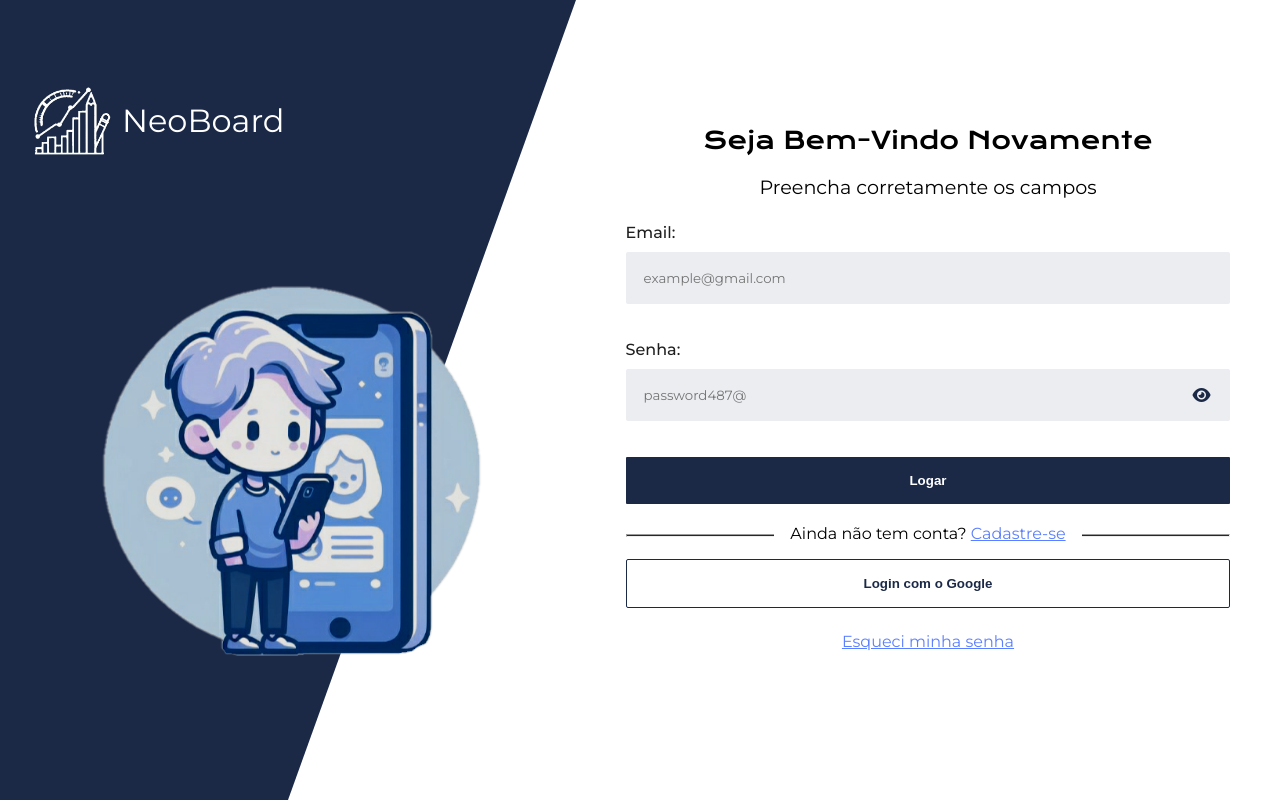
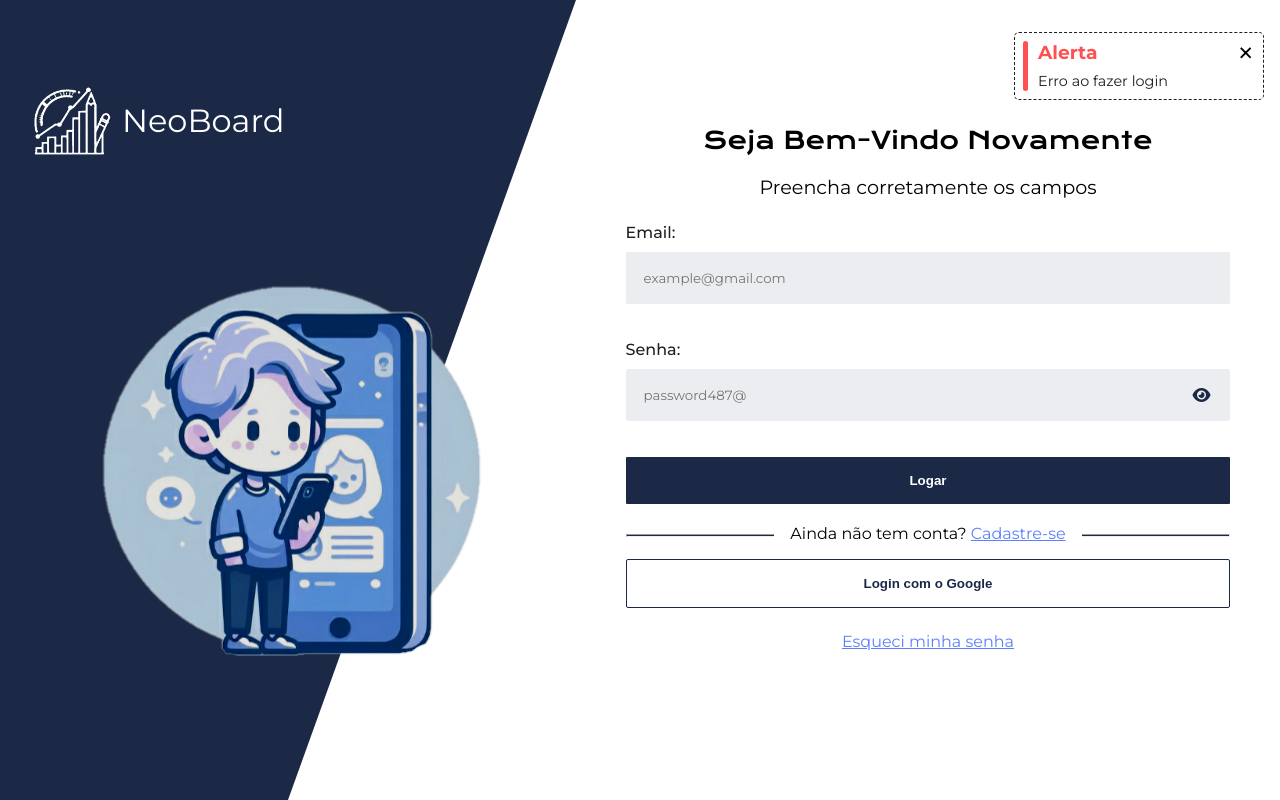
Before and after one commit to LiedsonLB/Neoboard, a React (Create React App) app: page / in a window 1280 px wide. Built offline with nearby package versions, Linux system fonts and the light colour scheme; no server answers.

Commit message:
feat: popup design

```diff
--- a/src/components/modal/Modal.tsx
+++ /dev/null
@@ -1,13 +0,0 @@
-import React from 'react'
-
-const Modal = () => {
-  return (
-    <div id='container-modal'>
-        <div id="modal">
-
-        </div>
-    </div>
-  )
-}
-
-export default Modal
--- /dev/null
+++ b/src/components/popup/Popup.css
@@ -0,0 +1,73 @@
+#popup {
+    position: fixed;
+    right: 1rem;
+    top: 2rem;
+    background-color: var(--white-color);
+    z-index: 10;
+    padding: .5rem;
+    border-radius: 5px;
+    transition: .5s;
+    animation: animatedPopup .5s ease-in;
+    display: flex;
+    gap: 10px;
+    border: .5px solid var(--black-color);
+    border-style: dashed;
+    min-width: 250px;
+}
+
+.separation-popup {
+    width: 5px;
+    max-height: 100px;
+    min-height: 50px;
+    background-color: #FF5151;
+    border-radius: 10px;
+}
+
+#text-popup {
+    color: var(--black-color);
+}
+
+.mensagem-popup {
+    margin-top: .5rem;
+    font-size: .9rem;
+    max-width: 250px;
+    max-height: 50px;
+    overflow-x: auto;
+}
+
+.alert {
+    color: #FFFF51;
+}
+
+.warning {
+    color: #FF5151;
+}
+
+.sucess {
+    color: #74FF74;
+}
+
+.help {
+    color: #5B7FFF;
+}
+
+#closePopup {
+    font-family: var(--font-krona);
+    cursor: pointer;
+    font-size: 32px;
+    position: absolute;
+    top: 0;
+    right: .5rem;
+}
+
+@keyframes animatedPopup {
+    0% {
+        opacity: 0;
+        transform: translateX(200px);
+    }
+
+    100% {
+        opacity: 1;
+        transform: translateX(0px);
+    }
+}
--- /dev/null
+++ b/src/components/popup/Popup.tsx
@@ -0,0 +1,17 @@
+import React from 'react'
+import '../popup/Popup.css'
+
+const Popup = () => {
+  return (
+    <div id='popup'>
+      <div className='separation-popup'></div>
+      <div id="text-popup">
+        <h3 className='title-popup warning'>Alerta</h3>
+        <p className='mensagem-popup'>Erro ao fazer login</p>
+      </div>
+      <span id='closePopup'>&times;</span>
+    </div>
+  )
+}
+
+export default Popup
--- a/src/layout/dashboard/Home.tsx
+++ b/src/layout/dashboard/Home.tsx
@@ -10,7 +10,7 @@ import { useSpring, animated } from 'react-spring';
 import ColumnChart from '../../components/charts/ColumnChart.tsx';
 import Calendar from '../../components/calendar/Calendar.tsx';
 import LoadingComponent from '../../components/loading/LoadingComponent.tsx';
-import Modal from '../../components/modal/Modal.tsx';
+import Modal from '../../components/popup/Popup.tsx';
 
 interface Produto {
     img: string | undefined;
@@ -80,7 +80,6 @@ const Home = ({ user }: { user?: { displayName?: string } }) => {
 
     return (
         <>
-        <Modal />
             <main id="main-page">
                 <section id="container-main">
                     <header id="title-main">
--- a/src/pages/loginpage/Loginpage.tsx
+++ b/src/pages/loginpage/Loginpage.tsx
@@ -5,6 +5,7 @@ import axios from 'axios';
 // @ts-ignore
 import { auth, provider } from '../../services/firebase';
 import { signInWithPopup, signInWithEmailAndPassword, sendPasswordResetEmail } from 'firebase/auth';
+import Popup from '../../components/popup/Popup';
 
 const LoginPage = () => {
 
@@ -52,9 +53,9 @@ const LoginPage = () => {
             const user = result.user;
             console.log('Usuário autenticado:', user);
         })
-        .catch((error) => {
-            console.error('Erro ao autenticar:', error);
-        });
+            .catch((error) => {
+                console.error('Erro ao autenticar:', error);
+            });
 
     };
 
@@ -64,6 +65,8 @@ const LoginPage = () => {
 
     return (
         <>
+            <Popup />
+
             <div className="background-color"></div>
             <main className="container">
                 <section className="left">
@@ -122,7 +125,7 @@ const LoginPage = () => {
                             </p>
                         </div>
                         <button className="login-google" onClick={handleSignin}>Login com o Google</button>
-                        <span id='link-cadaster' onClick={handleResetSenha} style={{width: 'fit-content', margin: '1.5rem auto'}}>Esqueci minha senha</span>
+                        <span id='link-cadaster' onClick={handleResetSenha} style={{ width: 'fit-content', margin: '1.5rem auto' }}>Esqueci minha senha</span>
                         {mensagem && <p
                             style={{
                                 padding: '.5rem',
```
Also changed, not shown: src/components/modal/Modal.css (deleted, +0 -11 lines), src/server/routes/routerV2.js (added, +9 -0 lines), src/server/routes/routesV1.js (+0 -35 lines). Lines whose indentation alone changed are shown as unchanged.
